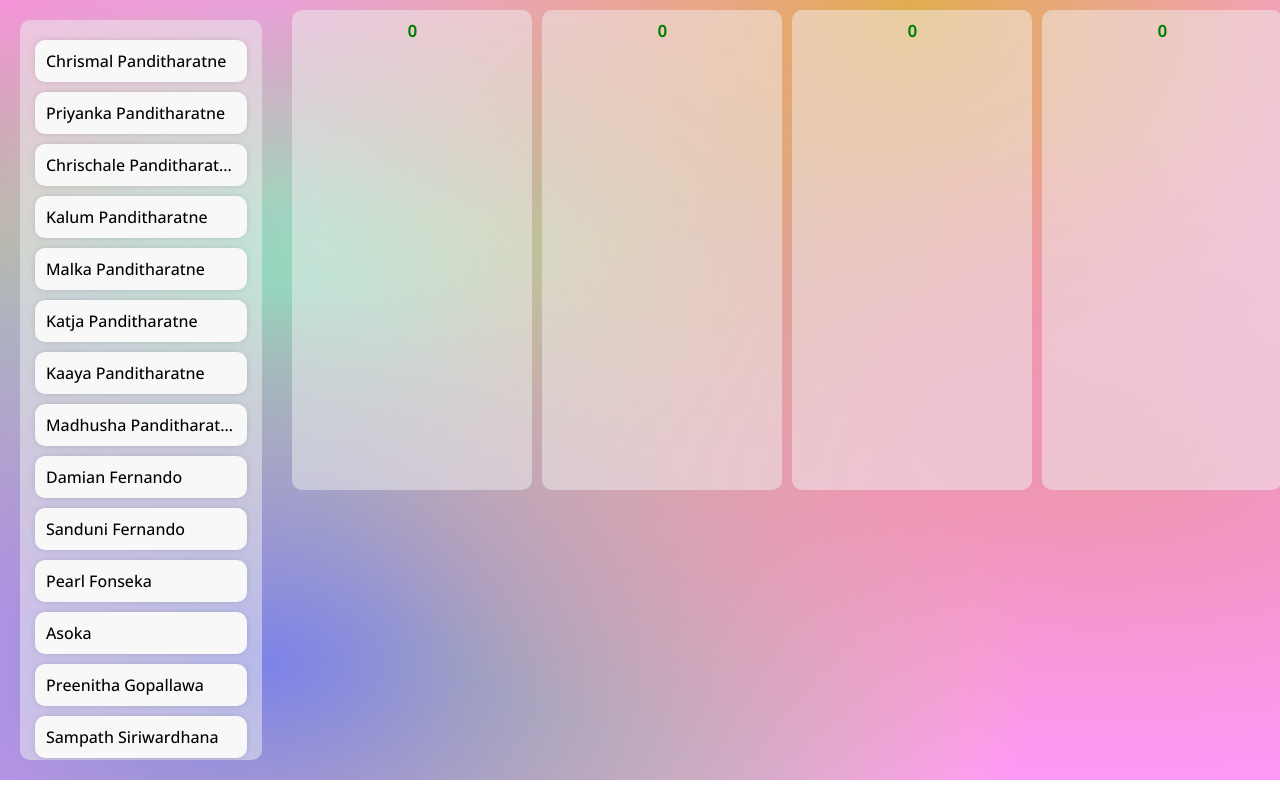
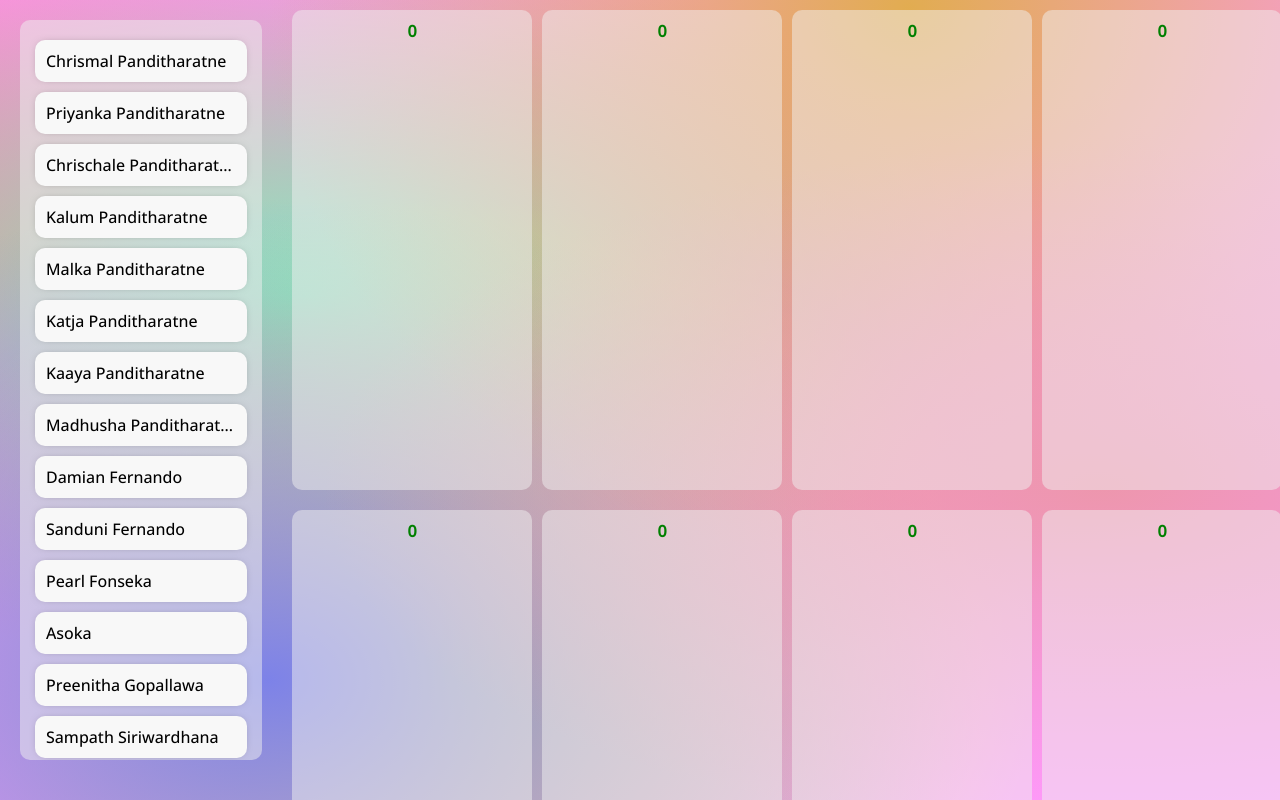
Before and after one commit to stefan-the-great/react-seating-planner, a React (Create React App) app: page / in a window 1280 px wide. Built offline with nearby package versions, Linux system fonts and the light colour scheme.

Commit message:
Table Limit Reworked

```diff
--- a/src/components/DragDrop.jsx
+++ b/src/components/DragDrop.jsx
@@ -1,11 +1,8 @@
 import React, { useState } from 'react';
 import Name from './Name';
-import SelectedName from './SelectedName'
-// import { useDrop } from "react-dnd";
 import "../App.css";
 import Table from './Table';
 
-// const NameList = ["Chrismal", "Priyanka", "Chrishcale", "Kalum"]
 let allNames = [{ id: 0, name: "Chrismal Panditharatne", seated: false},
 { id: 1, name: "Priyanka Panditharatne", seated: false},
 { id: 2, name: "Chrischale Panditharatne", seated: false},
@@ -49,23 +46,22 @@ function DragDrop() {
     <div className="outerWrapper">
         <div className="nameList">
             <div className="names">
-                {nameList.map((name, index) => {
-                    if (name.seated) {
-                        return<SelectedName key={name.id} id={name.id} name={name.name} />
-
-                    } else {
-                        console.log(name);
-                        return<Name key={name.id} id={name.id} name={name.name} />
-                    }
+                {nameList.map((name) => {
+                    return <Name key={name.id} id={name.id} name={name.name} />
                 })}
             </div>
         </div>
 
         <div className="tables">
-            <Table nameList={nameList} setNameList={setNameList} allNames={allNames}/>
-            <Table nameList={nameList} setNameList={setNameList} allNames={allNames}/>
-            <Table nameList={nameList} setNameList={setNameList} allNames={allNames}/>
-            <Table nameList={nameList} setNameList={setNameList} allNames={allNames}/>
+            <Table nameList={nameList} setNameList={setNameList}/>
+            <Table nameList={nameList} setNameList={setNameList}/>
+            <Table nameList={nameList} setNameList={setNameList}/>
+            <Table nameList={nameList} setNameList={setNameList}/>
+            <Table nameList={nameList} setNameList={setNameList}/>
+            <Table nameList={nameList} setNameList={setNameList}/>
+            <Table nameList={nameList} setNameList={setNameList}/>
+            <Table nameList={nameList} setNameList={setNameList}/>
+            <Table nameList={nameList} setNameList={setNameList}/>
 
 
         </div>
--- a/src/components/Table.jsx
+++ b/src/components/Table.jsx
@@ -5,71 +5,31 @@ import { useDrop } from "react-dnd";
 
 const tableSize = 10;
 
-function Table({nameList, setNameList, allNames}) {
+function Table({nameList, setNameList}) {
 
     const [Table, setTable] = useState([]);
-//     const [nameList, updateNameList] = useState([
-//     {
-//         id: 1,
-//         name: "Chrismal Panditharatne",
-//     },
-//     {
-//         id: 2,
-//         name: "Priyanka Panditharatne",
-//     },
-//     {
-//         id: 3,
-//         name: "Chrischale Panditharatne",
-//     },
-//     {
-//         id: 4,
-//         name: "Kalum Panditharatne",
-//     },
-// ])
     const [tableLength, setTableLength] = useState(0);
 
     const [{ isOver }, drop] = useDrop(() => ({
        accept: "text",
-       drop: (item) => addNameToTable(item.id),
+       drop: (item) => {addNameToTable(item.id)},
        collect: (monitor) => ({
             isOver: !!monitor.isOver(),
         }),
     }));
 
+
     const addNameToTable = (id) => {
         const namedList = nameList.filter((name) => id === name.id);
-        console.log("Item ID is: "+id);
 
         setTable((table) => [...table, namedList[0]]);
         setTableLength(prvState => prvState + 1);
-
-        console.log("nameList before filter");
-        console.log(nameList);
-        let updatedNameList = nameList.filter((name) => id !== name.id);
-
-        console.log("nameList filtered");
-        console.log(updatedNameList);
-
-        console.log();
-
         setNameList(list => list.filter((name) => id !== name.id));
-        allNames = updatedNameList;
-        console.log("nameList after setNameList");
-        console.log(nameList);
-
-        // console.log(nameList.filter((name) => id !== name.id));
-        // updateNameList(id);
     }
-
-
-    // const updateNameList = (id) => {
-    //     let updatedNameList = nameList.filter((name) => id !== name.id);
-    //     setNameList(updatedNameList);
-    // }
 
   return (
     <div className="table"
-        ref={drop}
+        ref={tableLength < tableSize ? drop : null}
         style={{boxShadow: isOver ? "0px 0px 10px 0px rgba(0, 0, 0, 0.5)" : "0px 0px 0px rgba(0, 0, 0, 0)"} &&
             {background: tableLength >= tableSize ? "rgba(253, 152, 152, 0.5)" : "240, 240, 240, 0.5"}}>
         <div className="innerWrapper">
@@ -88,9 +48,6 @@ function Table({nameList, setNameList, allNames}) {
                 {Table.slice(0, tableSize).map((name, index) => {
                     return<Name key={index} id={name.id} name={name.name} />
                 })}
-                {/* {Table.slice(0, tableSize).map((name, index) => {
-                    return<SelectedName id={name.id} name={name.name} index={index} />
-                })} */}
             </div>
         </div>
     </div>
```
